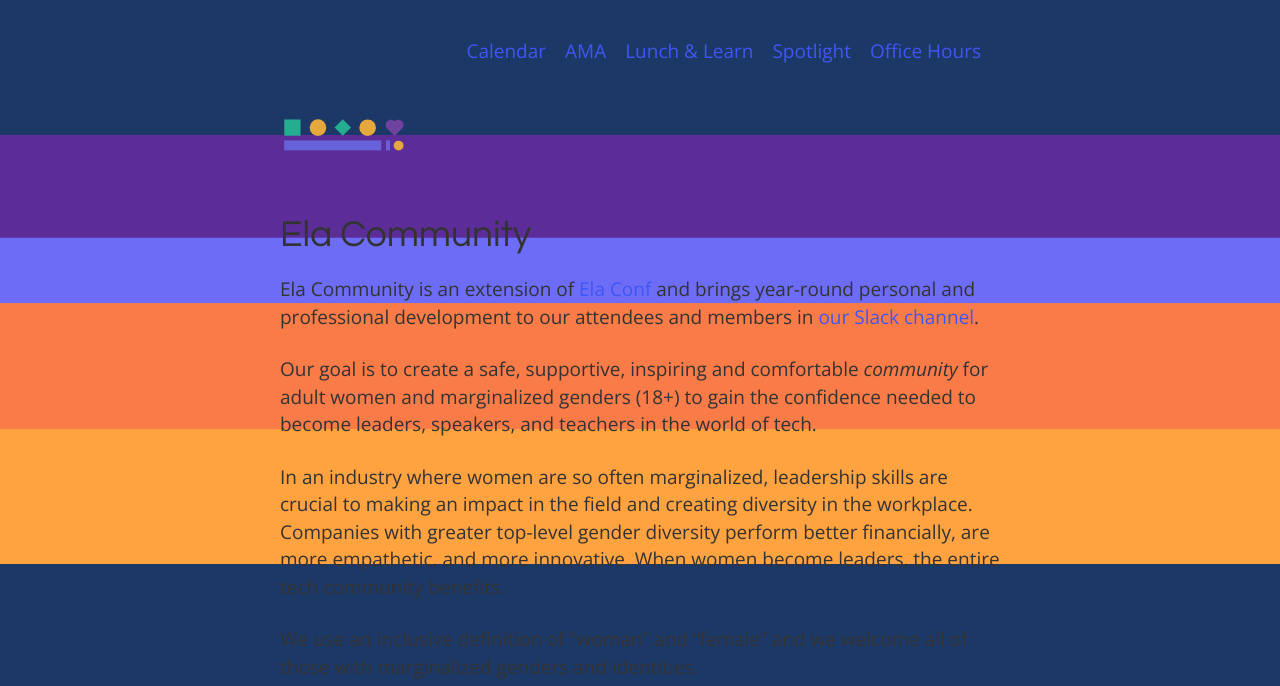
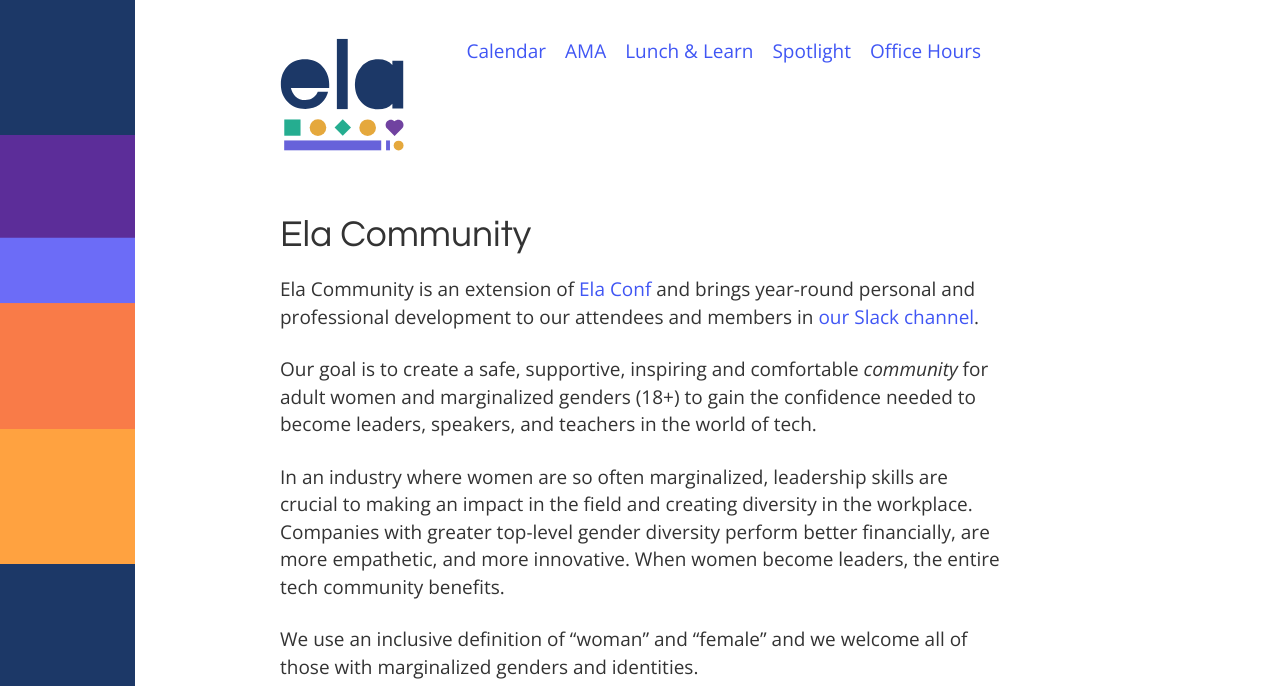
Before and after one commit to elaconf/ela.community, a Jekyll site: the page built from index.html, in a window 1280 px wide. Shown: the top 686 px of the page. Built offline with Jekyll 4.4.1, drawn with Linux system fonts in a browser that asks for light colours; emoji names are drawn with the system emoji font; grey boxes are pictures that could not be loaded.

Commit message:
fix background

```diff
--- a/_sass/_layout.scss
+++ b/_sass/_layout.scss
@@ -19,7 +19,7 @@
   @include breakpoint(medium) {
     background-attachment: fixed;
     background-image: url('/img/tall-fill.gif');
-    background-repeat-x: no-repeat;
+    background-repeat: repeat-y;
   }
 
   @include breakpoint(small) {
```
